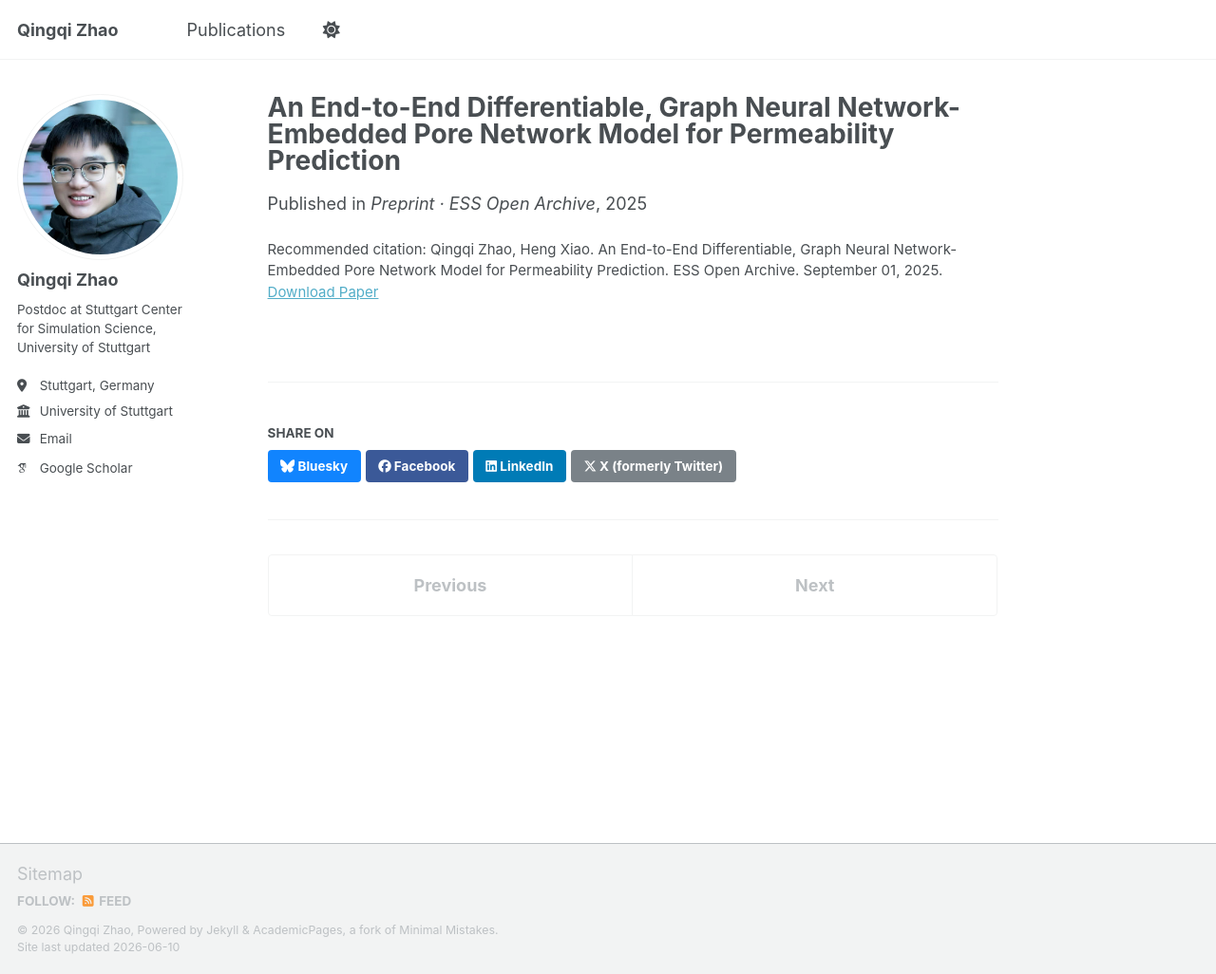
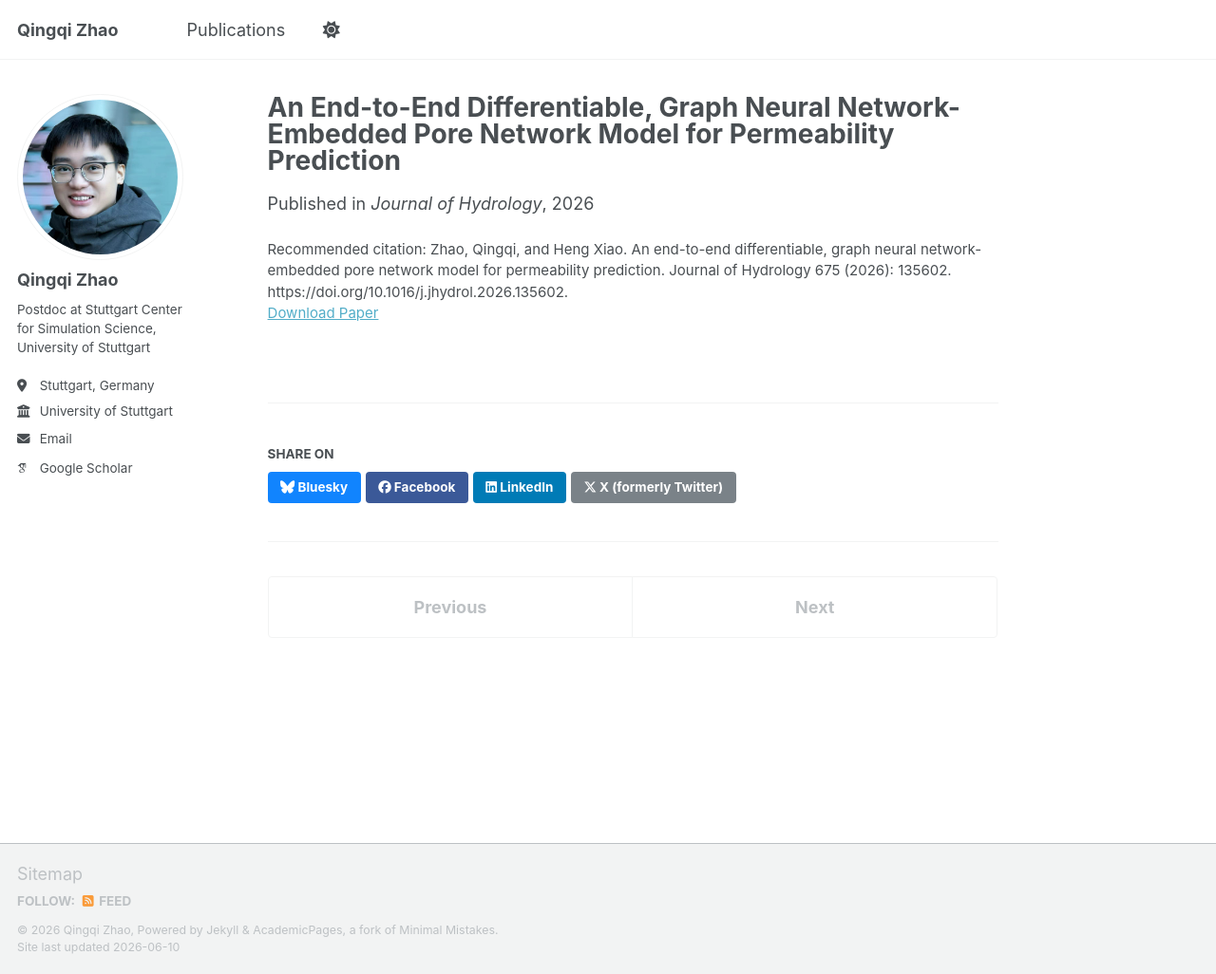
Before and after one commit to qingqizhao/qingqizhao.github.io, a Jekyll site: the page built from _publications/adjoint-gnn.md, in a window 1280 px wide and 1026 px high. Shown: the whole window at 95% size. Built offline with Jekyll 4.4.1, drawn with Linux system fonts in a browser that asks for light colours; some web fonts are replaced; a script that is not in the unit is left out.

Commit message:
Update publication entries and figures

```diff
--- a/_publications/adjoint-gnn.md
+++ b/_publications/adjoint-gnn.md
@@ -6,8 +6,8 @@ collection: publications
 category: manuscripts
 permalink: /publication/adjoint-gnn
 excerpt: "This paper presents a hybrid modeling framework that embeds a graph neural network (GNN) into a pore network model (PNM) for permeability prediction. By replacing analytical conductance formulas with GNN-predicted values, the model preserves physical consistency while eliminating idealized geometric assumptions. <br/><img src='/images/adjoint-pnm.png' width='720'/>"
-date: 2025-09-01
-venue: "Preprint · ESS Open Archive"
-paperurl: "https://essopenarchive.org/users/960205/articles/1329010-an-end-to-end-differentiable-graph-neural-network-embedded-pore-network-model-for-permeability-prediction"
-citation: "Qingqi Zhao, Heng Xiao. An End-to-End Differentiable, Graph Neural Network-Embedded Pore Network Model for Permeability Prediction. ESS Open Archive. September 01, 2025."
+date: 2026-05-06
+venue: "Journal of Hydrology"
+paperurl: "https://www.sciencedirect.com/science/article/pii/S0022169426006992"
+citation: "Zhao, Qingqi, and Heng Xiao. An end-to-end differentiable, graph neural network-embedded pore network model for permeability prediction. Journal of Hydrology 675 (2026): 135602. https://doi.org/10.1016/j.jhydrol.2026.135602."
 ---
```
Also changed, not shown: _publications/hydrogen-lbm.md (+1 -1 lines), _publications/hydrogen-pnm.md (+1 -1 lines), images/fig1.png (added), images/fig2.png (added).
